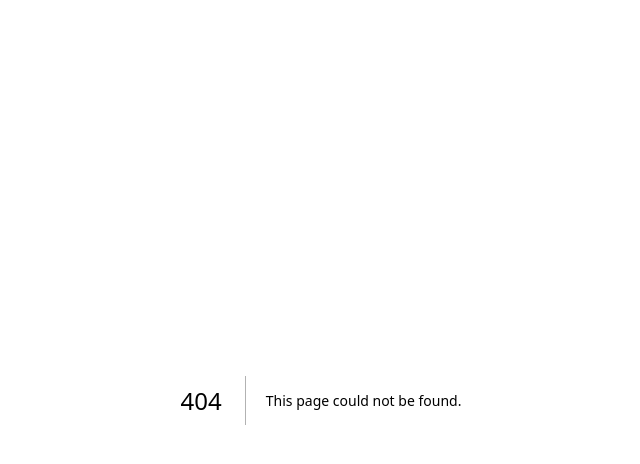
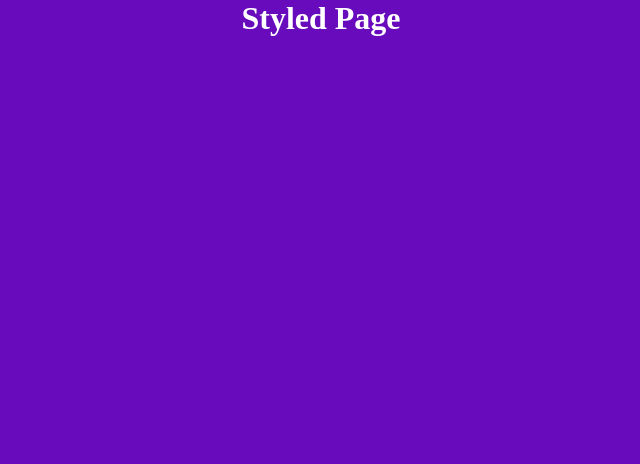
Before and after one commit to DanielBGC/nextjs-fundamentals, a Next.js app: page /StyledPage in a window 1280 px wide. Before the commit this address had no page. Shown: the top 464 px of the page, without its empty margins (319-959 px from the left). Built offline with nearby package versions, Linux system fonts and the light colour scheme.

Commit message:
CSS modularizado

```diff
--- /dev/null
+++ b/src/pages/StyledPage.tsx
@@ -0,0 +1,9 @@
+import styles from '../styles/StyledPage.module.css';
+
+export default function styledPage() {
+  return(
+    <div className={styles.purpleDiv}>
+      <h1>Styled Page</h1>
+    </div>
+  )
+}
--- /dev/null
+++ b/src/styles/StyledPage.module.css
@@ -0,0 +1,15 @@
+.purpleDiv {
+  background-color: #670bbd;
+  color: #fff;
+  height: 100vh;
+  text-align: center;
+}
+
+.purpleDiv h1 {
+  margin: 0
+}
+
+/* The selector below won't work in modularized CSS, only globals CSS */
+/* h1 {
+  margin: 0
+} */
```
Also changed, not shown: src/styles/Home.module.css (added).
